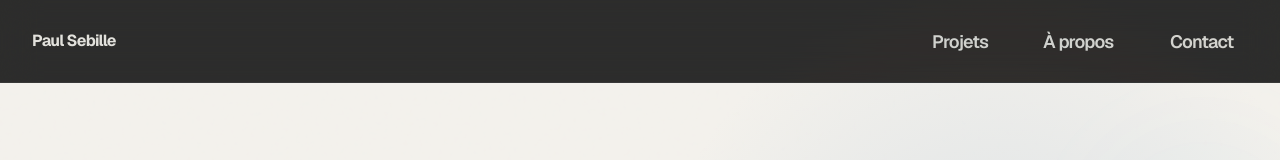
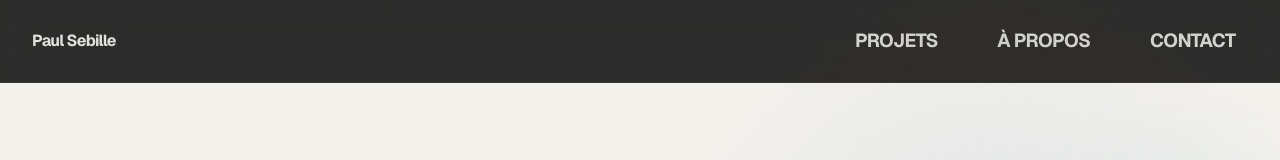
Before and after one commit to paulsebille/Portfolio, a Next.js app: page / in a window 1280 px wide. Shown: the top 160 px of the page. Built offline with nearby package versions, Linux system fonts and the light colour scheme.

Commit message:
Enlarge wordmark-style header navigation

```diff
--- a/app/globals.css
+++ b/app/globals.css
@@ -2480,3 +2480,35 @@ body { font-family: "Helvetica Neue", Helvetica, Arial, sans-serif; }
     padding-inline: 10px;
   }
 }
+
+
+/* Bolder, wordmark-inspired navigation */
+.site-header .nav {
+  gap: clamp(18px, 2.6vw, 36px);
+  font-size: 19px;
+  font-weight: 650;
+  letter-spacing: -.035em;
+  text-transform: uppercase;
+}
+.site-header .nav a {
+  min-height: 48px;
+  padding: 12px 13px;
+  opacity: .94;
+}
+.site-header .nav a::before {
+  border-radius: 16px;
+  background:
+    radial-gradient(ellipse at 50% 110%, rgba(230,209,177,.18), transparent 68%),
+    rgba(255,255,255,.045);
+}
+.site-header .nav a:hover {
+  letter-spacing: -.015em;
+}
+@media (max-width:900px) {
+  .site-header .nav { gap: 12px; font-size: 17px; }
+  .site-header .nav a { padding-inline: 10px; }
+}
+@media (max-width:560px) {
+  .site-header .nav { gap: 4px; font-size: 14px; letter-spacing: -.025em; }
+  .site-header .nav a { min-height: 40px; padding: 9px 7px; }
+}
```
